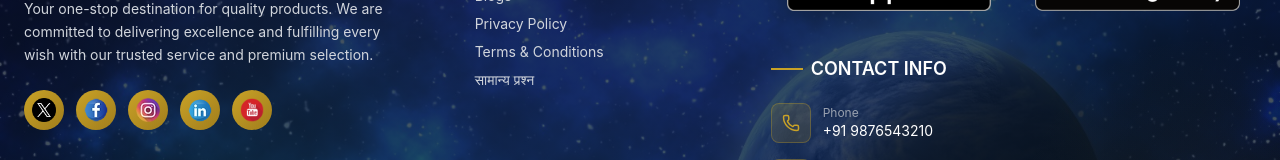
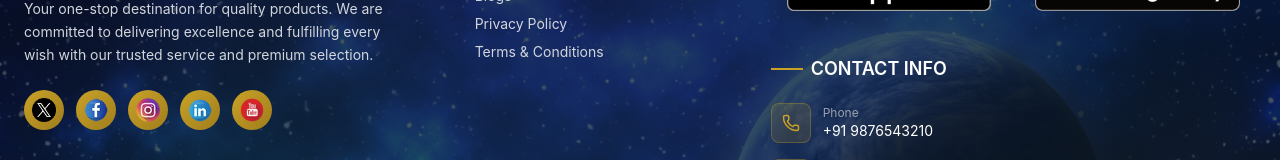
Before and after one commit to pushpendraCodes/IchhaPurti, a React (Vite) app: page /about-us in a window 1280 px wide. Shown: the part 2568-2728 px from the top of the page. Built offline with nearby package versions, Linux system fonts and the light colour scheme.

Commit message:
all done

```diff
--- a/src/components/Footer.jsx
+++ b/src/components/Footer.jsx
@@ -12,7 +12,7 @@ const Footer = () => {
     { label: t('footer.links.blogs'), href: "/blogs" },
     { label: t('footer.links.privacyPolicy'), href: "/privacy" },
     { label: t('footer.links.termsConditions'), href: "/terms" },
-    { label: t('footer.links.faq'), href: "/faq" },
+    // { label: t('footer.links.faq'), href: "/faq" },
   ];
 
   const socialLinks = [
```
